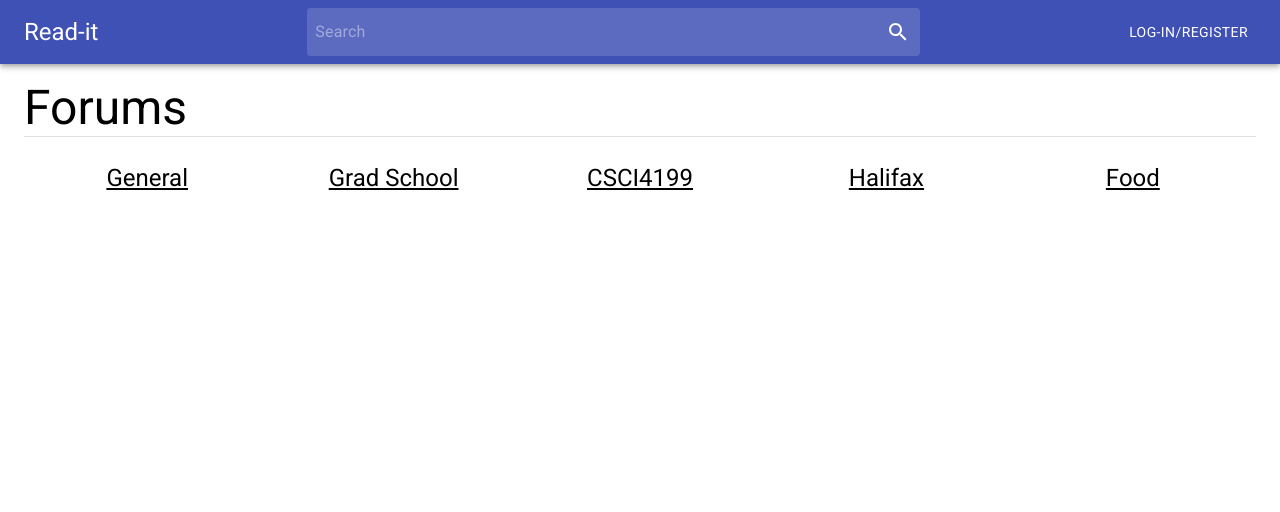
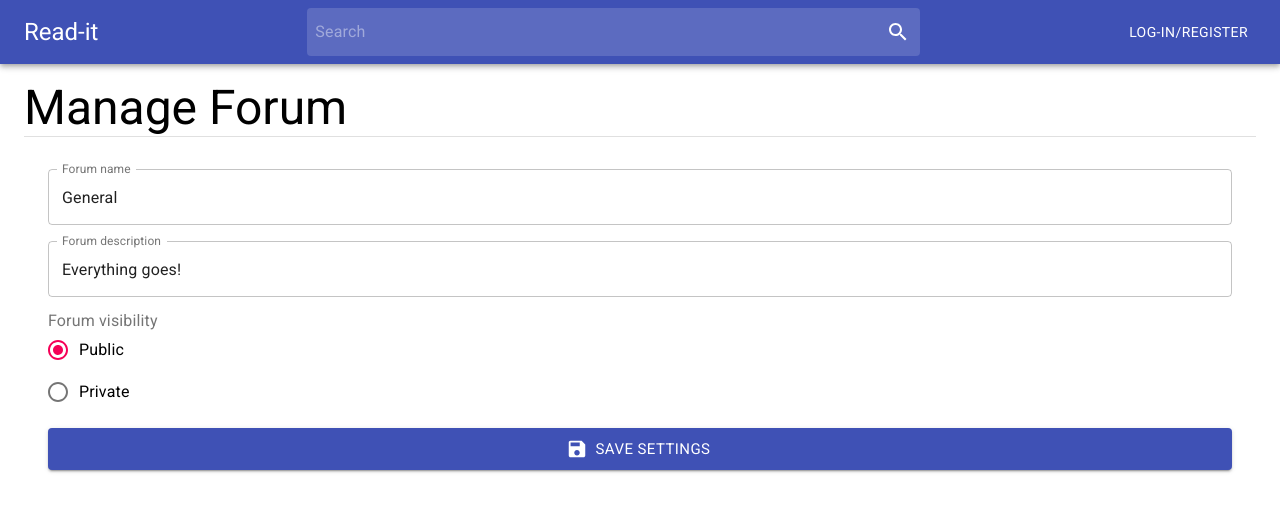
Before and after one commit to Sarthakrakhra/4177Group15Project, a React (Create React App) app: page /forums/1/manage in a window 1280 px wide. Shown: the top 512 px of the page. Built offline with nearby package versions, Linux system fonts and the light colour scheme.

Commit message:
Added forums management page

```diff
--- a/src/App.js
+++ b/src/App.js
@@ -15,6 +15,7 @@ import NotFound from "./Pages/NotFound";
 import ExpandedThread from "./Components/ExpandedThread";
 import Forums from "./Pages/Forums";
 import ExpandedForum from "./Components/ExpandedForum";
+import ManageForum from "./Pages/ManageForum";
 
 function App() {
   return (
@@ -30,6 +31,12 @@ function App() {
               component={ExpandedThread}
             />
             <Route path="/thread" component={Thread}></Route>
+            {/* <Route path={`/manage/:forumId`} component={ManageForum} /> */}
+            <Route
+              exact
+              path={`/forums/:forumId/manage`}
+              component={ManageForum}
+            />
             <Route exact path={`/forums/:forumId`} component={ExpandedForum} />
             <Route path="/forums" component={Forums}></Route>
             <Route path="/loginRegister" component={LoginRegistration}></Route>
--- a/src/Components/ExpandedForum.js
+++ b/src/Components/ExpandedForum.js
@@ -1,12 +1,30 @@
 import React, { useState, useEffect } from "react";
-import { Container, makeStyles, Typography, Divider } from "@material-ui/core";
+import {
+  Container,
+  makeStyles,
+  Typography,
+  Divider,
+  Button,
+  IconButton,
+  Grid,
+} from "@material-ui/core";
 import { forums, threads as threadData } from "./../frontenddata";
 import _ from "lodash";
 import ThreadCard from "./ThreadCard";
+import SettingsIcon from "@material-ui/icons/Settings";
+import CreateIcon from "@material-ui/icons/Create";
+import { Link } from "react-router-dom";
 
 const useStyles = makeStyles(() => ({
   root: {
     marginTop: "1em",
+  },
+  forumHeader: {
+    display: "flex",
+    justifyContent: "space-between",
+    "& a": {
+      color: "inherit",
+    },
   },
 }));
 const ExpandedForum = ({ match, history }) => {
@@ -25,11 +43,33 @@ const ExpandedForum = ({ match, history }) => {
 
   return (
     <Container maxWidth="lg" className={classes.root}>
+      <div>
+        <div className={classes.forumHeader}>
           <Typography variant="h3" align="left">
             {forum.forumname}
           </Typography>
+          <Link to={`/forums/${forumId}/manage/`}>
+            <IconButton aria-label="settings" color="inherit">
+              <SettingsIcon></SettingsIcon>
+            </IconButton>
+          </Link>
+        </div>
         <Typography align="left">{forum.forumdescription}</Typography>
-      <Divider />
+      </div>
+      <Divider style={{ marginBottom: "1em" }} />
+      <div>
+        <Grid container>
+          <Grid item>
+            <Button
+              variant="contained"
+              color="primary"
+              endIcon={<CreateIcon />}
+            >
+              Add a new thread
+            </Button>
+          </Grid>
+        </Grid>
+
         {threads.map((thread, key) => (
           <ThreadCard
             threadId={thread.threadid}
@@ -41,6 +81,7 @@ const ExpandedForum = ({ match, history }) => {
             key={key}
           />
         ))}
+      </div>
     </Container>
   );
 };
--- /dev/null
+++ b/src/Pages/ManageForum.js
@@ -0,0 +1,169 @@
+import React, { useState, useEffect } from "react";
+import {
+  Container,
+  Divider,
+  Typography,
+  makeStyles,
+  TextField,
+} from "@material-ui/core";
+import { forums } from "./../frontenddata";
+import _ from "lodash";
+import Radio from "@material-ui/core/Radio";
+import RadioGroup from "@material-ui/core/RadioGroup";
+import FormControlLabel from "@material-ui/core/FormControlLabel";
+import FormControl from "@material-ui/core/FormControl";
+import FormLabel from "@material-ui/core/FormLabel";
+import SaveIcon from "@material-ui/icons/Save";
+import Button from "@material-ui/core/Button";
+import Dialog from "@material-ui/core/Dialog";
+import DialogActions from "@material-ui/core/DialogActions";
+import DialogContent from "@material-ui/core/DialogContent";
+import DialogContentText from "@material-ui/core/DialogContentText";
+import DialogTitle from "@material-ui/core/DialogTitle";
+import { Link } from "react-router-dom";
+
+const useStyles = makeStyles(() => ({
+  root: {
+    marginTop: "1em",
+  },
+  form: {
+    marginTop: "1em",
+    display: "flex",
+    flexDirection: "column",
+    "& > .MuiFormControl-root, .MuiButton-root": {
+      marginTop: "1em",
+    },
+  },
+}));
+
+const ManageForum = (props) => {
+  const classes = useStyles();
+  const forumId = props.match.params.forumId;
+  const [forum, setForum] = useState({
+    forumname: "",
+    forumid: "",
+    forumdescription: "",
+    privacy: "",
+  });
+  const [openDialog, setOpenDialog] = useState(false);
+
+  useEffect(() => {
+    setForum(_.find(forums, (f) => f.forumid == forumId));
+  }, [forumId]);
+
+  const handleForumNameChange = (event) => {
+    const newForumName = event.target.value;
+    const newForumObj = { ...forum };
+    newForumObj.forumname = newForumName;
+    setForum(newForumObj);
+  };
+
+  const handleForumDescChange = (event) => {
+    const newForumDesc = event.target.value;
+    const newForumObj = { ...forum };
+    newForumObj.forumdescription = newForumDesc;
+    setForum(newForumObj);
+  };
+
+  const handleForumVisibilityChange = (event) => {
+    const newForumVisibility = event.target.value;
+    const newForumObj = { ...forum };
+    newForumObj.privacy = newForumVisibility;
+    setForum(newForumObj);
+  };
+
+  const handleSubmit = (event) => {
+    event.preventDefault();
+    handleDialogOpen();
+  };
+
+  const handleCancel = () => {
+    setOpenDialog(false);
+  };
+
+  const handleDialogOpen = () => {
+    setOpenDialog(true);
+  };
+
+  return (
+    <Container maxWidth="lg" className={classes.root}>
+      <Dialog
+        open={openDialog}
+        onClose={handleCancel}
+        aria-labelledby="save-settings-title"
+        aria-describedby="save-forum-settings"
+      >
+        <DialogTitle>{"Confirm Forum settings change"}</DialogTitle>
+        <DialogContent>
+          <DialogContentText id="alert-dialog-description">
+            You have changed your forum settings, do you wish to continue?
+          </DialogContentText>
+        </DialogContent>
+        <DialogActions>
+          <Button onClick={handleCancel} color="secondary">
+            Cancel
+          </Button>
+          <Link to={`/forums/${forumId}`} style={{ textDecoration: "none" }}>
+            <Button color="primary" autoFocus>
+              Save
+            </Button>
+          </Link>
+        </DialogActions>
+      </Dialog>
+      <Typography variant="h3" align="left">
+        Manage Forum
+      </Typography>
+      <Divider />
+      <Container maxWidth="lg">
+        <form onSubmit={handleSubmit} className={classes.form}>
+          <TextField
+            variant="outlined"
+            value={forum.forumname}
+            onChange={(e) => handleForumNameChange(e)}
+            label="Forum name"
+          ></TextField>
+          <TextField
+            multiline
+            variant="outlined"
+            onChange={(e) => handleForumDescChange(e)}
+            value={forum.forumdescription}
+            label="Forum description"
+          ></TextField>
+          <FormControl component="fieldset">
+            <FormLabel align="left" component="legend">
+              Forum visibility
+            </FormLabel>
+            <RadioGroup
+              aria-label="forum-visibility"
+              name="forumVisibility"
+              value={forum.privacy}
+              onChange={handleForumVisibilityChange}
+            >
+              <FormControlLabel
+                value="public"
+                control={<Radio />}
+                label="Public"
+              />
+              <FormControlLabel
+                value="private"
+                control={<Radio />}
+                label="Private"
+              />
+            </RadioGroup>
+          </FormControl>
+          <Button
+            type="submit"
+            variant="contained"
+            color="primary"
+            size="large"
+            startIcon={<SaveIcon />}
+          >
+            Save Settings
+          </Button>
+        </form>
+      </Container>
+    </Container>
+  );
+};
+
+export default ManageForum;
```
Lines whose indentation alone changed are shown as unchanged.
